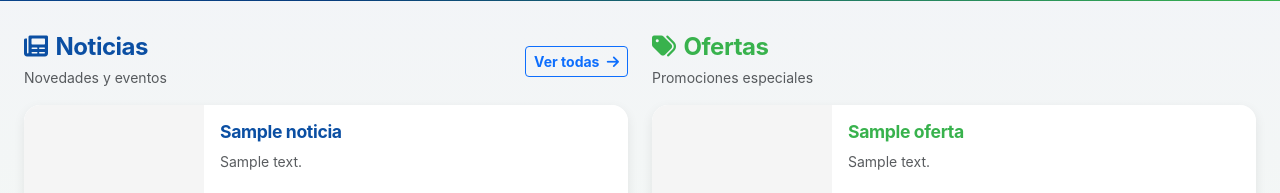
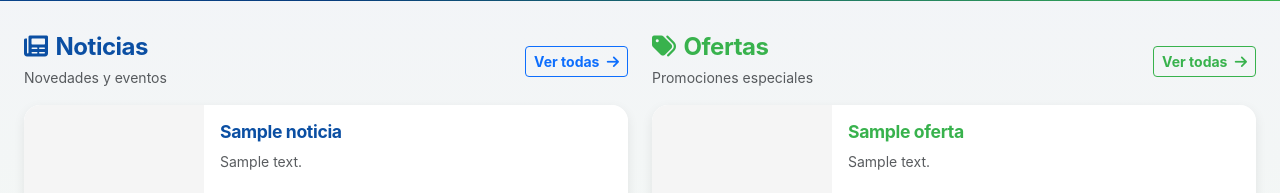
Before and after one commit to jpermu11/ubik2cr-web, a Flask app: template templates/index.html in a window 1280 px wide. Shown: the part 788-981 px from the top of the page. Run offline with Flask 3, Linux system fonts and the light colour scheme; tables that the repository leaves empty hold one stand-in row (values such as "Sample post"); the template is opened without the code that fills it: values that come from a table or form of the project are taken from there, most other values are stand-ins (such as "Sample title", 1, 10 or a date in 2020); some libraries are stand-ins or nearby versions.

Commit message:
Agregar boton Ver todas en seccion de ofertas para consistencia

```diff
--- a/templates/index.html
+++ b/templates/index.html
@@ -196,6 +196,9 @@
                         </h3>
                         <p class="text-muted mb-0 small">Promociones especiales</p>
                     </div>
+                    <a href="/" class="btn btn-outline-success btn-sm fw-bold" style="border-color: var(--brand-green); color: var(--brand-green);">
+                        Ver todas <i class="fas fa-arrow-right ms-1"></i>
+                    </a>
                 </div>
 
                 <div id="ofertasCarousel" class="carousel slide" data-bs-ride="carousel" data-bs-interval="4500"
```
